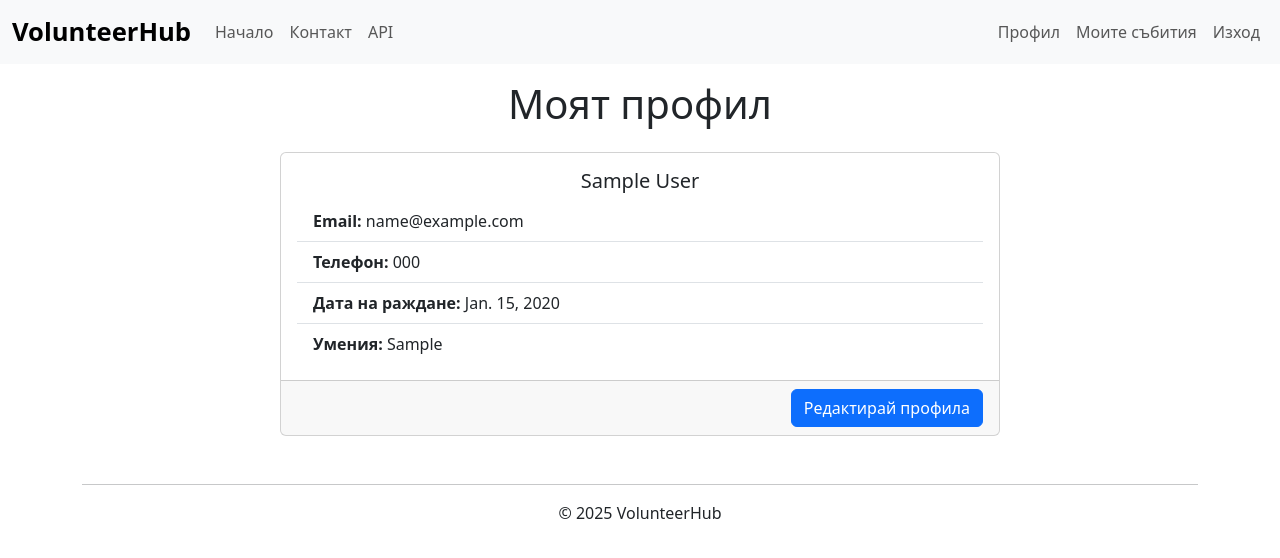
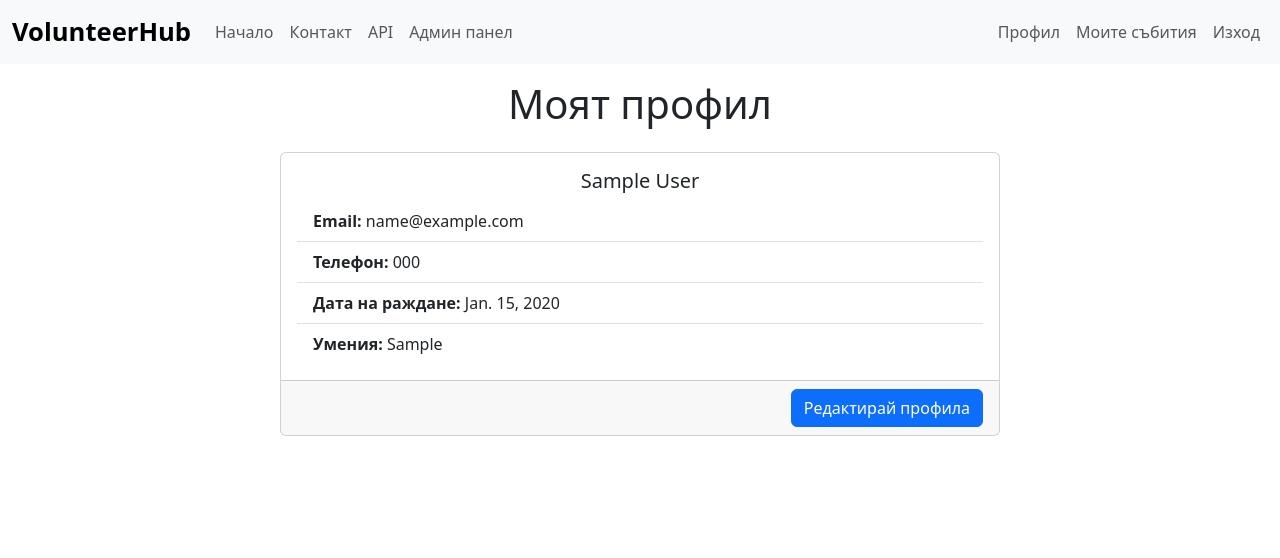
Before and after one commit to Yoan-Stanislav/VolunteerHub, a Django app: page /accounts/profile/ in a window 1280 px wide. Shown: the top 558 px of the page. Run offline with Django 5.2, Linux system fonts and the light colour scheme; a user stored in the database is signed in; tables that the repository leaves empty hold one stand-in row (values such as "Sample post"); some libraries are stand-ins or nearby versions.

```diff
--- a/accounts/views.py
+++ b/accounts/views.py
@@ -13,8 +13,6 @@ class RegisterView(CreateView):
     success_url = reverse_lazy("accounts:login")
 
     def form_valid(self, form):
-        user = form.save()
-        create_profile_and_add_staff(user)
         messages.success(self.request, "Registration successful! You can now log in.")
         return super().form_valid(form)
 
--- a/templates/base.html
+++ b/templates/base.html
@@ -32,6 +32,9 @@
           {% if user.is_staff or user.is_superuser %}
           <li class="nav-item">
             <a class="nav-link" href="/api/events/" target="_blank">API</a>
+          </li>
+          <li class="nav-item">
+            <a class="nav-link" href="{% url 'admin:index' %}" target="_blank">Админ панел</a>
           </li>
           {% endif %}
         </ul>
@@ -75,14 +78,4 @@
 
   <main class="container">
     {% block content %}{% endblock %}
-  </main>
-
-  <footer class="container text-center mt-4 mb-4">
-    <hr>
-    <p>&copy; 2025 VolunteerHub</p>
-  </footer>
-
-  <script src="https://cdn.jsdelivr.net/npm/bootstrap@5.3.0/dist/js/bootstrap.bundle.min.js"></script>
-  <script src="{% static 'js/main.js' %}"></script>
-</body>
-</html>
+  </main
```
Also changed, not shown: accounts/signals.py (+1 -6 lines), Screenshot3.png, Screenshot4.png, Screenshot5.png, Screenshot6.png, Screenshot7.png (added), Screenshot8.png (added), Screenshot9.png (added).
